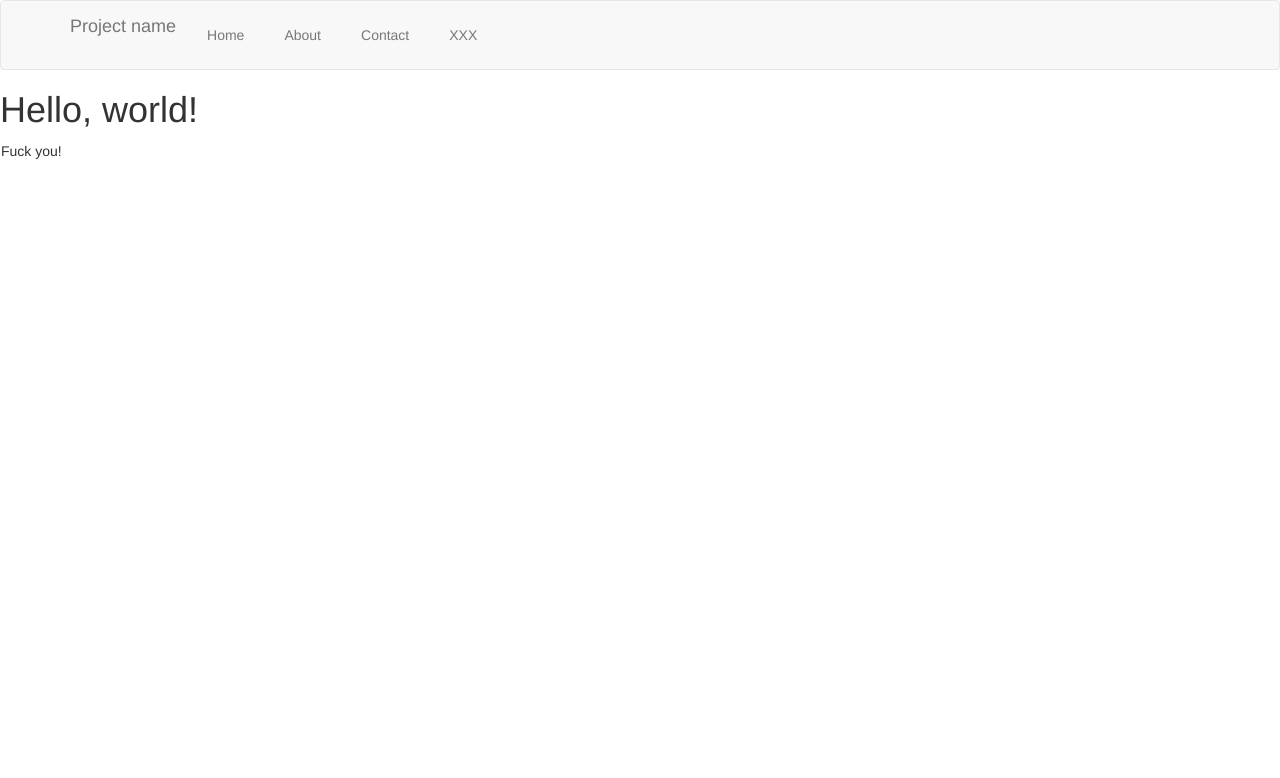
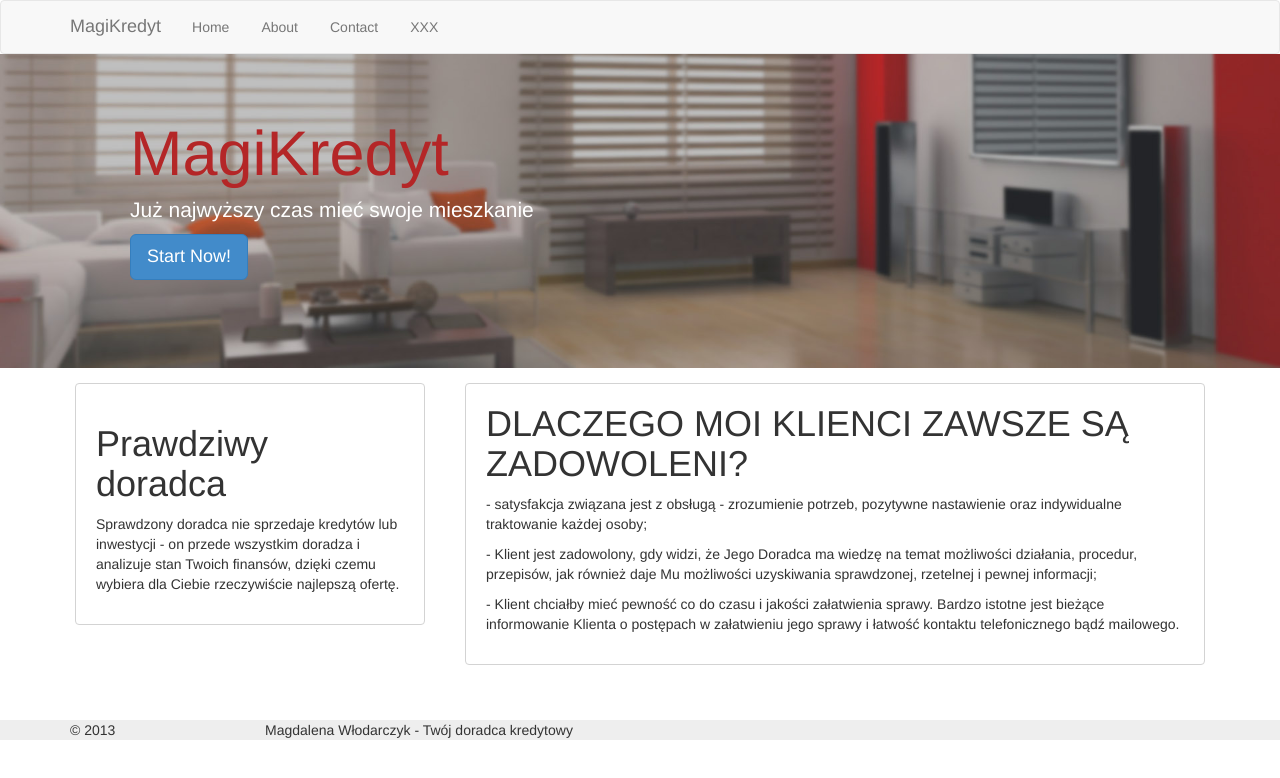
Before and after one commit to tomchw/Sandbox, a plain HTML site: page TempProject/WebContent/index.html in a window 1280 px wide. Drawn offline with Linux system fonts and the light colour scheme.

Commit message:
Next version

```diff
--- a/TempProject/WebContent/index.html
+++ b/TempProject/WebContent/index.html
@@ -2,15 +2,14 @@
 <html>
   <head>
     <title>Bootstrap Test</title>
+    <meta charset="utf-8">
     <meta name="viewport" content="width=device-width, initial-scale=1.0">
     <link href="bootstrap/css/bootstrap.min.css" rel="stylesheet" media="screen">
     <link href="my/css/my.css" rel="stylesheet" media="screen">
   </head>
   <body>
 
-
-
-    <div class="navbar navbar-default">
+    <div class="navbar navbar-default" style="margin-bottom: 0px;">
       <div class="container">
         <div class="navbar-header">
           <button type="button" class="navbar-toggle" data-toggle="collapse" data-target=".navbar-collapse">
@@ -18,7 +17,7 @@
             <span class="icon-bar"></span>
             <span class="icon-bar"></span>
           </button>
-          <a class="navbar-brand" href="#">Project name</a>
+          <a class="navbar-brand" href="#">MagiKredyt</a>
         </div>
         <div class="collapse navbar-collapse">
           <ul class="nav navbar-nav">
@@ -31,10 +30,49 @@
       </div>
     </div>
 
-    <h1>Hello, world!</h1>
-    <p class="t_toggleBorder">
-      Fuck you!
-    </p>
+    <div class="t_jumbo">
+      <div class="container">
+          <div class="jumbotron" style="background: transparent;">
+              <h1 style="color: #b42627;">MagiKredyt</h1>
+              <p style="color: white;">Już najwyższy czas mieć swoje mieszkanie</p>
+              <p><a class="btn btn-primary btn-lg">Start Now!</a></p>
+          </div>
+      </div>
+    </div>
+
+    <div class="container">
+      <div class="row">
+        <div class="col-md-4">
+          <div class="t_border">
+            <h1>Prawdziwy doradca</h1>
+            <p>Sprawdzony doradca nie sprzedaje kredytów lub inwestycji - on przede wszystkim doradza i analizuje stan Twoich finansów, dzięki czemu wybiera dla Ciebie rzeczywiście najlepszą ofertę.</p>
+          </div>
+        </div>
+        <div class="col-md-8">
+          <div class="t_border" style="padding-top: 0px">
+            <h1>DLACZEGO MOI KLIENCI ZAWSZE SĄ ZADOWOLENI?</h1>
+            <p>- satysfakcja związana jest z obsługą - zrozumienie potrzeb, pozytywne nastawienie oraz indywidualne traktowanie każdej osoby;</p>
+            <p>- Klient jest zadowolony, gdy widzi, że Jego Doradca ma wiedzę na temat możliwości działania, procedur, przepisów, jak również daje Mu możliwości uzyskiwania sprawdzonej, rzetelnej i pewnej informacji;</p>
+            <p>- Klient chciałby mieć pewność co do czasu i jakości załatwienia sprawy. Bardzo istotne jest bieżące informowanie Klienta o postępach w załatwieniu jego sprawy i łatwość kontaktu telefonicznego bądź mailowego.</p>
+          </div>
+        </div>
+        </div>
+      </div>
+    </div>
+
+        <footer style="background-color: #eeeeee; margin-top: 50px">
+          <div class="container">
+            <div class="row">
+              <div class="col-md-2">&copy; 2013</div>
+              <div class="col-md-8">
+              Magdalena Włodarczyk - Twój doradca kredytowy
+              </div>
+              <div class="col-md-2">
+              </div>
+            </div>
+          </div>
+        </footer>
+
 
     <script src="jquery/jquery-latest.js"></script>
     <script src="bootstrap/js/bootstrap.min.js"></script>
--- a/TempProject/WebContent/my/css/my.css
+++ b/TempProject/WebContent/my/css/my.css
@@ -1,8 +1,5 @@
 .t_toggleBorder {
   position: relative;
-  margin-top: 8px;
-  margin-right: 8px;
-  margin-bottom: 8px;
   background-color: transparent;
   border: 1px solid transparent;
   border-radius: 4px;
@@ -10,9 +7,20 @@
 
 .t_toggleBorder:hover,
 .t_toggleBorder:focus {
-  background-color: #eeeeee;
+  background-color: #cccccc;
 }
 
-.t_width100 {
+.t_jumbo {
+  background-size: cover;
+  background-image: url('../jpg/pokoj.jpg');
+  background-repeat: no-repeat;
+  background-position: bottom center;
+  margin-bottom: 10px;
+}
 
+.t_border {
+  border: 1px solid lightgray;
+  border-radius: 4px;
+  margin: 5px;
+  padding: 20px;
 }
```
Also changed, not shown: TempProject/WebContent/my/jpg/pokoj.jpg (added).
